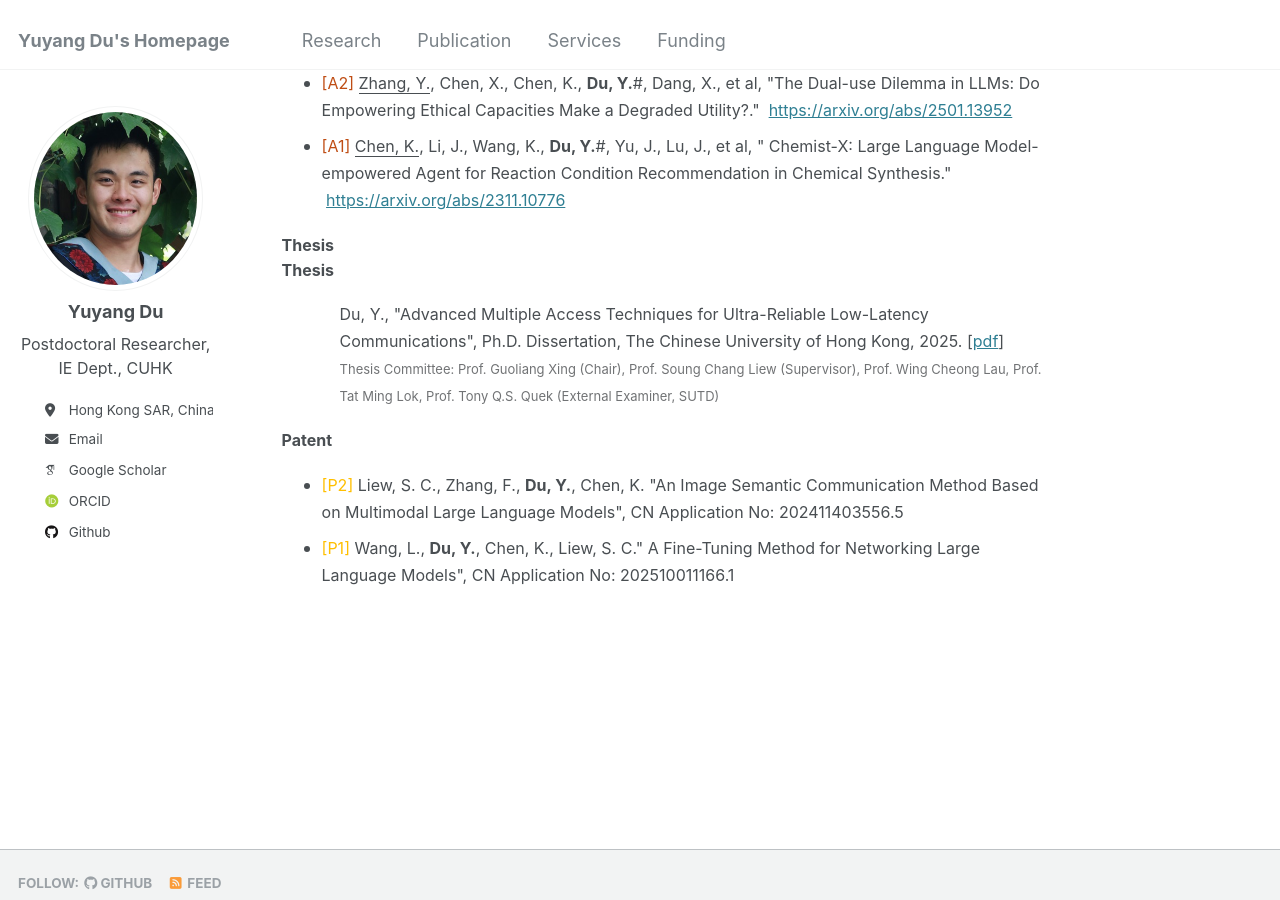
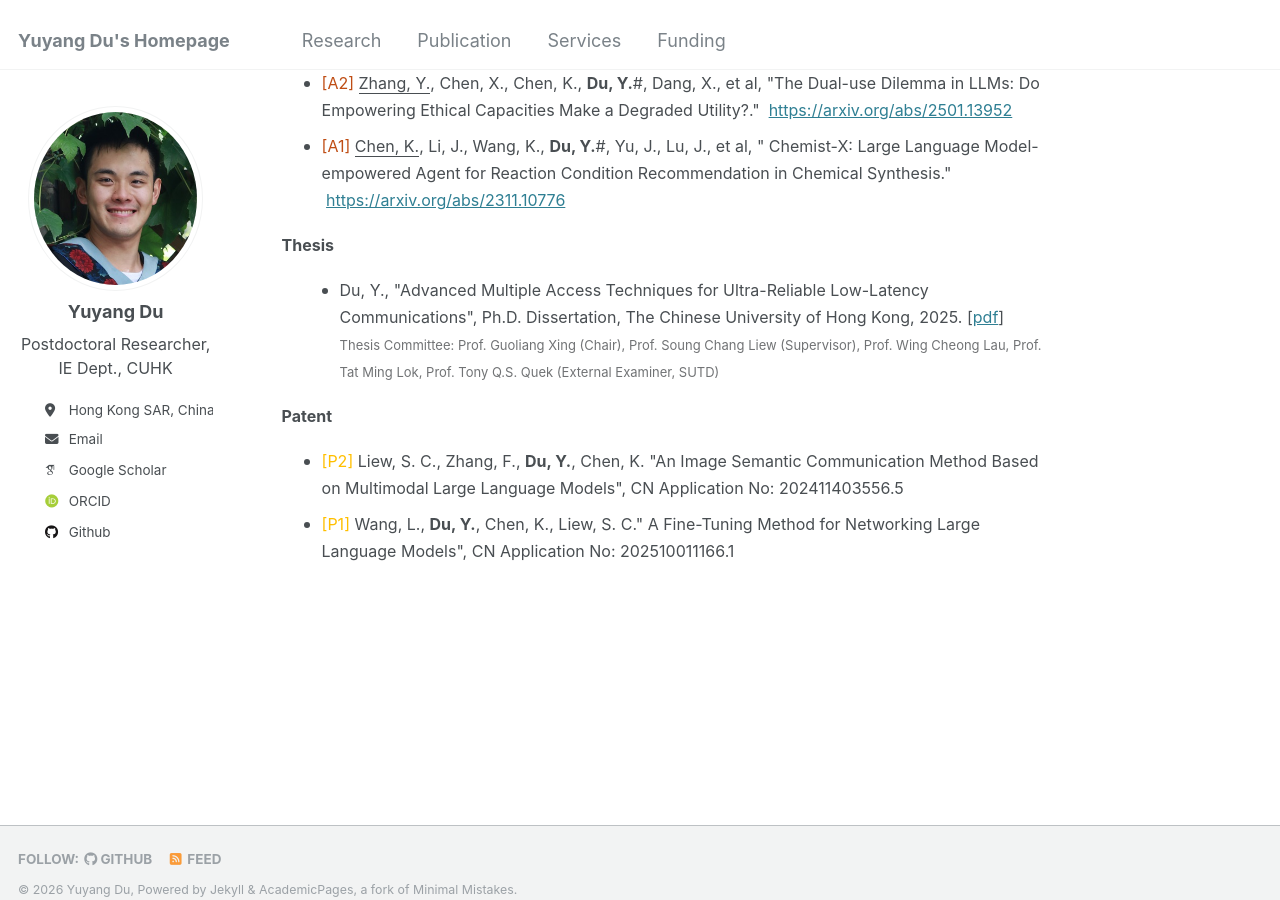
Before and after one commit to yuyangdu01/yuyangdu01.github.io, a Jekyll site: the page built from _pages/publication.md, in a window 1280 px wide and 900 px high, scrolled down 2231 px. Built offline with Jekyll 4.4.1, drawn with Linux system fonts in a browser that asks for light colours; some web fonts are replaced.

Commit message:
Update publication.md

```diff
--- a/_pages/publication.md
+++ b/_pages/publication.md
@@ -43,11 +43,8 @@ Publications
 * <font size=3><span style="color: #bf4d14;">[A1]</span> <u>Chen, K.</u>, Li, J., Wang, K., <b>Du, Y.</b>#, Yu, J., Lu, J., et al, " Chemist-X: Large Language Model-empowered Agent for Reaction Condition Recommendation in Chemical Synthesis." &nbsp;<a href="https://arxiv.org/abs/2311.10776">https://arxiv.org/abs/2311.10776</a></font>
 
 <font size=3><b>Thesis</b></font>
-<li style="display: flex; justify-content: space-between; align-items: center; list-style-type: none;">
-  <font size=3><b>Thesis</b></font>
-</li>
 <ul style="margin-left: 1.0em;">
-  <font size=3>Du, Y., "Advanced Multiple Access Techniques for Ultra-Reliable Low-Latency Communications", Ph.D. Dissertation, The Chinese University of Hong Kong, 2025. [<a href="https://yuyangdu01.github.io/files/thesis_final.pdf">pdf</a>]</font><br> <font size=2><span style="color: #717375;">Thesis Committee: Prof. Guoliang Xing (Chair), Prof. Soung Chang Liew (Supervisor), Prof. Wing Cheong Lau, Prof. Tat Ming Lok, Prof. Tony Q.S. Quek (External Examiner, SUTD)</span></font>
+  <li><font size=3>Du, Y., "Advanced Multiple Access Techniques for Ultra-Reliable Low-Latency Communications", Ph.D. Dissertation, The Chinese University of Hong Kong, 2025. [<a href="https://yuyangdu01.github.io/files/thesis_final.pdf">pdf</a>]</font><br> <font size=2><span style="color: #717375;">Thesis Committee: Prof. Guoliang Xing (Chair), Prof. Soung Chang Liew (Supervisor), Prof. Wing Cheong Lau, Prof. Tat Ming Lok, Prof. Tony Q.S. Quek (External Examiner, SUTD)</span></font></li>
 </ul>
 
 <font size=3><b>Patent</b></font>
```
